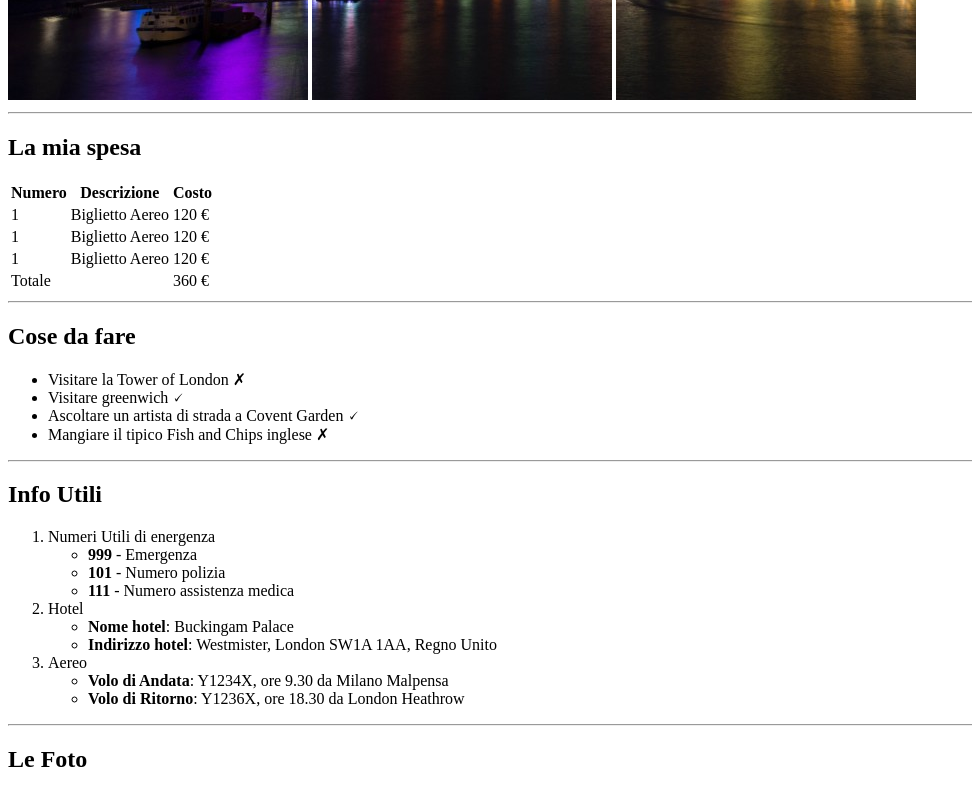
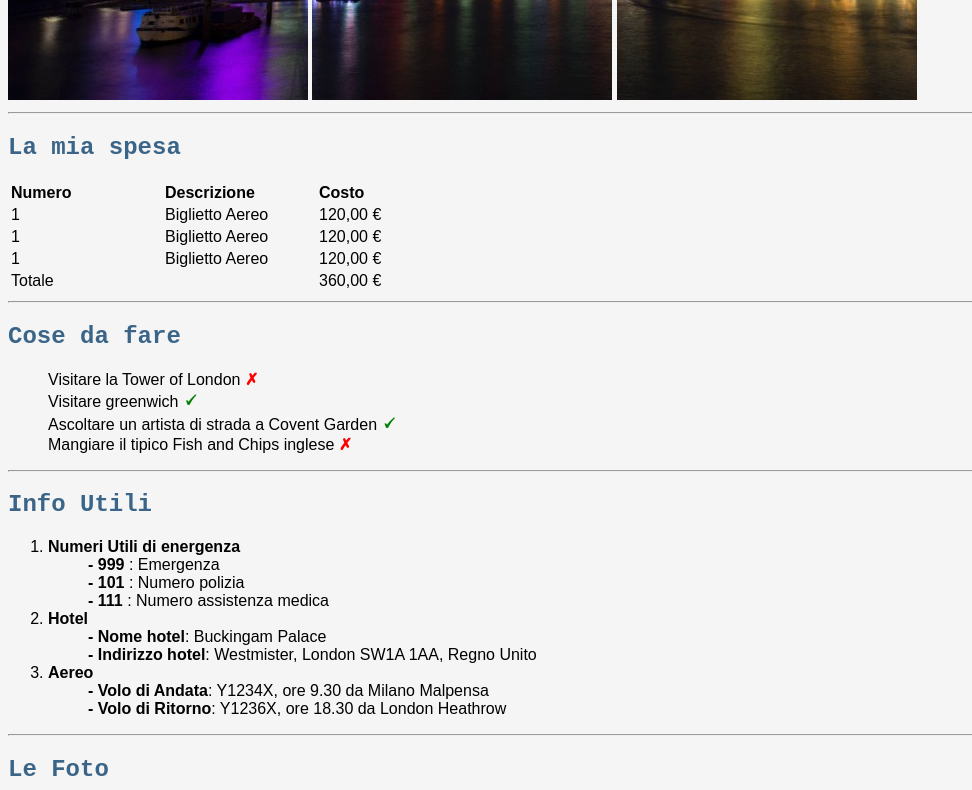
Before and after one commit to EnxhiHoxhaj/html-london-trip, a plain HTML site: page index.html in a window 1280 px wide. Shown: the part 580-1370 px from the top of the page, without its empty margins (0-972 px from the left). Drawn offline with Linux system fonts and the light colour scheme.

Commit message:
aggiuto stile

```diff
--- a/index.html
+++ b/index.html
@@ -4,6 +4,7 @@
     <meta charset="UTF-8">
     <meta name="viewport" content="width=device-width, initial-scale=1.0">
     <title>Il mio viaggio a Londra</title>
+    <link rel="stylesheet" href="style.css">
 </head>
 <body>
 
@@ -16,10 +17,8 @@
         <hr>
     </header>
 
-    <!--parte principale-->
     <main>
-
-        <!--sezione 1-->
+            <!--lista delle spese per il viaggio-->
         <section>
             <h2>La mia spesa</h2>
             <table>
@@ -35,74 +34,71 @@
                     <tr>
                         <td>1</td>
                         <td> Biglietto Aereo</td>
-                        <td>120 &euro; </td>
+                        <td>120,00 &euro; </td>
 
                     <tr>
                         <td>1</td>
                         <td> Biglietto Aereo</td>
-                        <td>120 &euro; </td>
+                        <td>120,00 &euro; </td>
 
                     <tr>
                         <td>1</td>
                         <td> Biglietto Aereo</td>
-                        <td>120 &euro; </td>
+                        <td>120,00 &euro; </td>
                     </tr>
 
                     <tfoot>
                         <td>Totale</td>
                         <td></td>
-                        <td>360 &euro;</td>
+                        <td>360,00 &euro;</td>
                     </tfoot>
                 </tbody>
 
             </table>
 
         </sction>
-        <!--fine sezione 1-->
 
-        <!--sezioone 2-->
+        <!--cosa da vedere e fare nel viaggio-->
         <section>
             <hr>
             <h2>Cose da fare</h2>
             <ul>
-                <li>Visitare la Tower of London &#x2717;</li>
-                <li>Visitare greenwich &#128504;</li>
-                <li>Ascoltare un artista di strada a Covent Garden &#128504;</li>
-                <li>Mangiare il tipico Fish and Chips inglese &#x2717;</li>
+                <li>Visitare la Tower of London <span>&#x2717;</span></li>
+                <li>Visitare greenwich <small>&#128504;</small></li>
+                <li>Ascoltare un artista di strada a Covent Garden <small>&#128504;</small></li>
+                <li>Mangiare il tipico Fish and Chips inglese  <span>&#x2717;</span></li>
             </ul>
             <hr>
         </section>
-        <!--fine sezione 2-->
 
-        <!--sezione 3-->
+        <!--informazioni utili da sapere-->
         <section>
             <h2>Info Utili</h2>
             <ol>
-                <li>Numeri Utili di energenza
+                <li> <strong>Numeri Utili di energenza</strong>
                     <ul>
-                        <li> <strong>999</strong> - Emergenza</li>
-                        <li> <strong>101</strong> - Numero polizia</li>
-                        <li> <strong>111</strong> - Numero assistenza medica</li>
+                        <li> <strong>- 999</strong> : Emergenza</li>
+                        <li> <strong>- 101</strong> : Numero polizia</li>
+                        <li> <strong>- 111</strong> : Numero assistenza medica</li>
                     </ul>
                 </li>
 
-                <li>Hotel
+                <li> <strong>Hotel</strong>
                     <ul>
-                        <li> <strong>Nome hotel</strong>: Buckingam Palace</li>
-                        <li> <strong>Indirizzo hotel</strong>: Westmister, London SW1A 1AA, Regno Unito</li>
+                        <li> <strong>- Nome hotel</strong>: Buckingam Palace</li>
+                        <li> <strong>- Indirizzo hotel</strong>: Westmister, London SW1A 1AA, Regno Unito</li>
                     </ul>
                 </li>
 
-                <li>Aereo
+                <li> <strong>Aereo</strong>
                     <ul>
-                        <li> <strong>Volo di Andata</strong>: Y1234X, ore 9.30 da Milano Malpensa</li>
-                        <li> <strong>Volo di Ritorno</strong>: Y1236X, ore 18.30 da London Heathrow</li>
+                        <li> <strong>- Volo di Andata</strong>: Y1234X, ore 9.30 da Milano Malpensa</li>
+                        <li> <strong>- Volo di Ritorno</strong>: Y1236X, ore 18.30 da London Heathrow</li>
                     </ul>
                 </li>
             </ol>
             <hr>
         </section>
-        <!--fine sezione 3-->
     </main>
 
     <!--galleria di foto-->
--- /dev/null
+++ b/style.css
@@ -0,0 +1,33 @@
+body {
+    background-color: whitesmoke;
+    font-family:sans-serif
+}
+
+/* titoli */
+
+h1, h2, hr {
+    color: #3b6588;
+    font-family: 'Courier New', Courier, monospace;
+}
+
+ /* tabelle */
+
+th, td {
+    width: 150px;
+    text-align: start;
+}
+
+span {
+    color: red;
+    font-weight: bold;
+}
+
+small {
+    font-size: 20px;
+    color: green;
+    font-weight: bold;
+}
+
+ul li {
+    list-style: none;
+}
```
